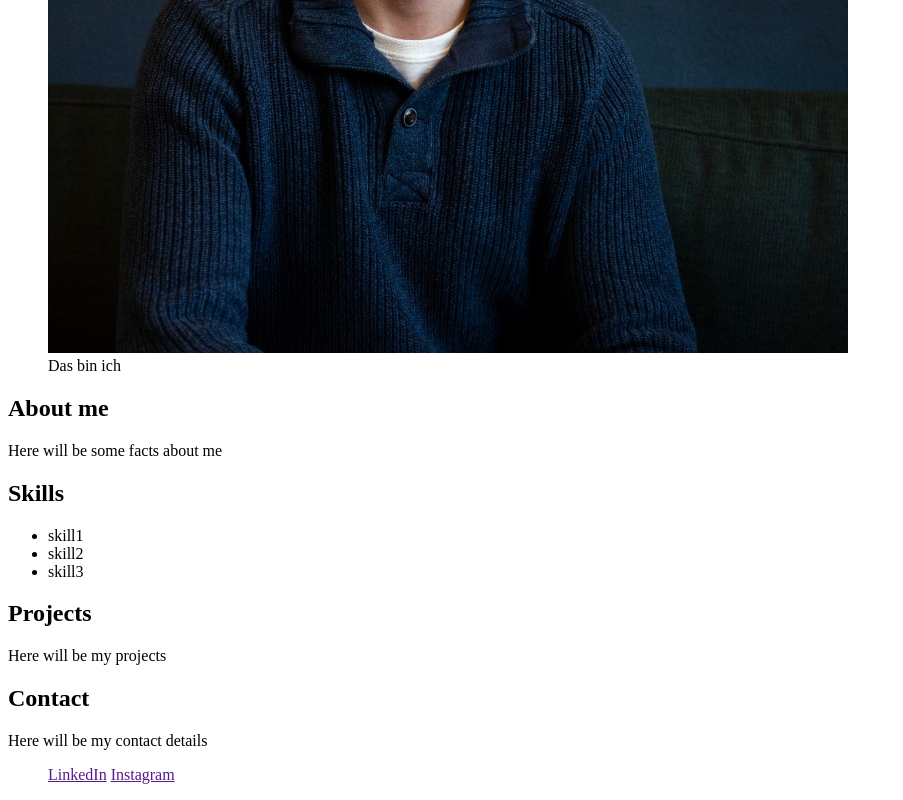
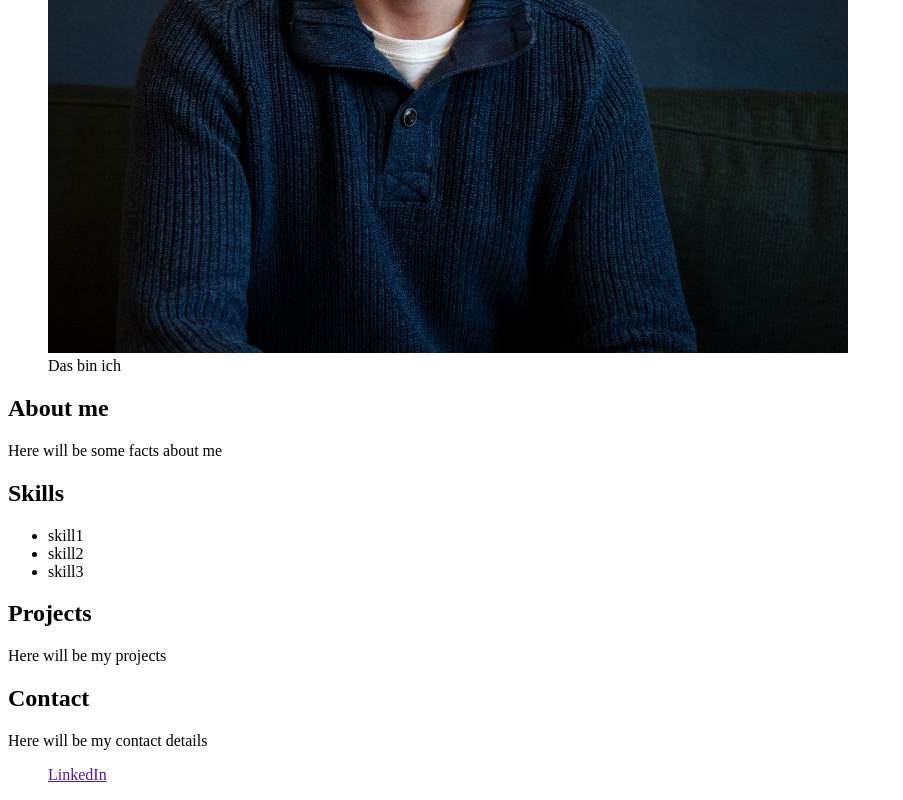
Before and after one commit to sebastianwel/personal-website, a plain HTML site: page index.html in a window 1280 px wide. Shown: the part 561-1361 px from the top of the page, without its empty margins (0-903 px from the left). Drawn offline with Linux system fonts and the light colour scheme.

Commit message:
change footer

```diff
--- a/index.html
+++ b/index.html
@@ -52,7 +52,6 @@
 <footer>
     <ul>
     <a href="">LinkedIn</a>
-    <a href="">Instagram</a>
     </ul>
 </footer>
   </body>
```
